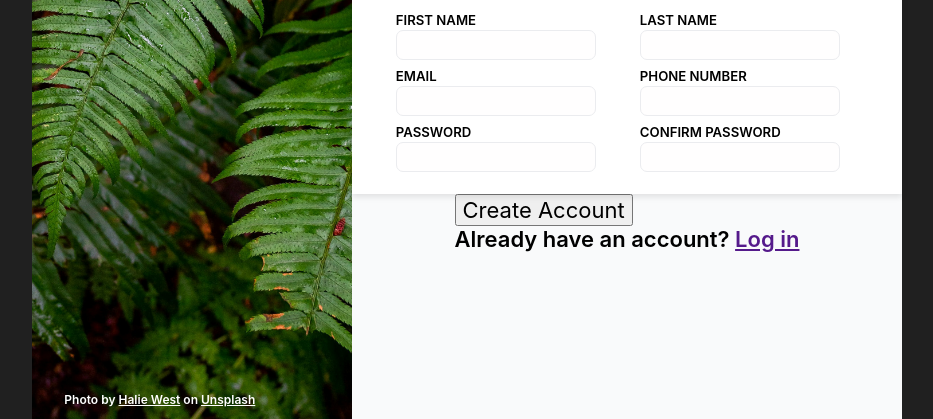
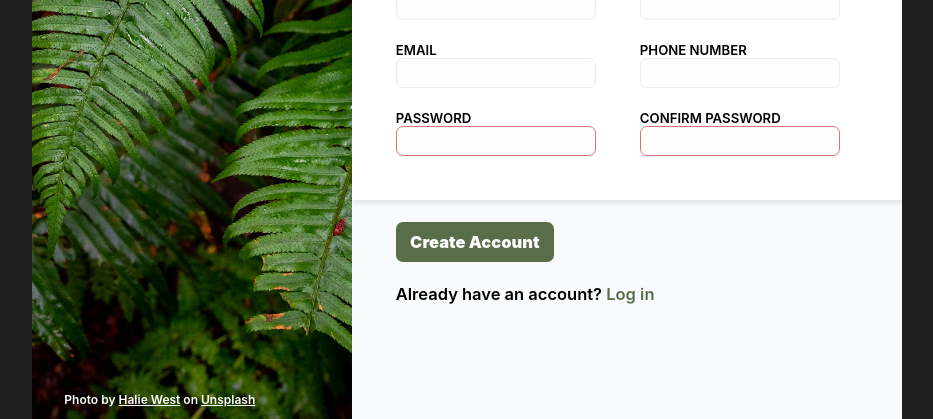
Before and after one commit to cms76/ProjectSignUpForm, a plain HTML site: page index.html in a window 1280 px wide. Shown: the part 381-800 px from the top of the page, without its empty margins (173-1106 px from the left). Drawn offline with Linux system fonts and the light colour scheme; files whose address does not match are found by name.

Commit message:
final version

```diff
--- a/index.html
+++ b/index.html
@@ -24,21 +24,35 @@
             <form class="signup-form">
                 <fieldset>
                     <legend>Let's do this!</legend>
-                    <div class="form-left-col">
+                    <div class="form-row">
+                        <div class="form-entry">
                             <label for="firstname">First Name</label>
                             <input type="text" id="firstname" name="firstname">
+                        </div>
+                        <div class="form-entry">
+                            <label for="lastname">Last Name</label>
+                            <input type="text" id="lastname" name="lastname">
+                        </div>
+                    </div>
+                    <div class="form-row">
+                        <div class="form-entry">
                             <label for="email">Email</label>
                             <input type="text" id="email" name="email">
+                        </div>
+                        <div class="form-entry">
+                            <label for="phone">Phone Number</label>
+                            <input type="text" id="phone" name="phone">
+                        </div>
+                    </div>
+                    <div class="form-row">
+                        <div class="form-entry">
                             <label for="password">Password</label>
                             <input type="password" id="password" name="password">
                         </div>
-                    <div class="form-right-col">
-                        <label for="lastname">Last Name</label>
-                        <input type="text" id="lastname" name="lastname">
-                        <label for="phone">Phone Number</label>
-                        <input type="text" id="phone" name="phone">
+                        <div class="form-entry">
                             <label for="confirm-password">Confirm Password</label>
                             <input type="password" id="confirm-password" name="confirm-password">
+                        </div>
                     </div>
                 </fieldset>
             </form>
--- a/styles.css
+++ b/styles.css
@@ -13,6 +13,7 @@
 p {
     margin-block-start: 0;
     margin-block-end: 0;
+    padding-inline-start: 0;
   }
 
 a:link{
@@ -55,6 +56,7 @@
 .login-area{
     height: 100%;
     width: calc(100% - var(--logo-width));
+    min-width: 520px;
     display: flex;
     flex-direction: column;
     justify-content: center;
@@ -131,28 +133,27 @@
 fieldset{
     box-sizing: border-box;
     display:flex;
-    flex-direction: row;
-    flex-wrap: wrap;
-    column-count: 2;
+    flex-direction: column;
+    flex-wrap: none;
     margin: 0;
     padding: 0;
     border:none;
 }
 
-fieldset .form-left-col{
-    margin-top: 2rem;
-    margin-left: 2rem;
+fieldset:first-child {
+    margin-top: 3rem;
 }
 
-fieldset .form-right-col{
-    margin-top: 2rem;
-    margin-left: 2rem;
+fieldset .form-row{
+    margin-top: 0rem;
+    display: flex;
 }
 
 legend {
     position: absolute;
     top: 0.5rem;
     left: 2rem;
+    padding-inline-start: 0;
 }
 
 label {
@@ -172,10 +173,67 @@
     background-color: rgb(255,254, 254);
     box-sizing: border-box;
     font-size: 0.6rem;
+    box-sizing: border-box;
+}
+
+input[type="password"] {
+    display: block;
+    width: 200px;
+    height: 30px;
+    border-radius: 7px;
+    border-width: 1px;
+    border-style: solid;
+    border-color: rgb(212,117, 117);
+    background-color: rgb(255,254, 254);
+    box-sizing: border-box;
+    font-size: 0.6rem;
 }
 
 input:focus, input:focus-visible{
     box-shadow: 2px 2px 2px rgba(0, 0, 0, 0.549);
-    border-color: rgb(206,97, 97);
+    border-color: rgb(47,91, 216);
     outline: none;
 }
+
+.form-entry{
+    display: flex;
+    flex-direction: column;
+    margin-left: 2rem;
+    margin-bottom: 1rem;
+}
+
+/* Button and Log in link styles */
+
+div.button-area{
+    display: flex;
+    flex-direction: column;
+    justify-content: left;
+    align-items: left;
+    width: 100%;
+}
+
+button.signup-button {
+    margin-top: 1rem;
+    margin-left: 2rem;
+    width: 158px;
+    height: 40px;
+    border-radius: 7px;
+    border: none;
+    background-color: rgb(89,109, 72);
+    color: white;
+    font-size: 0.75rem;
+    font-weight: 900;
+    cursor: pointer;
+}
+
+.button-area p{
+    margin-top: 1rem;
+    margin-left: 2rem;
+    font-size: 0.75rem;
+}
+
+.button-area p a{
+    text-decoration: none;
+    font-weight: 600;
+    color: rgb(89,109, 72);
+}
```
Lines whose indentation alone changed are shown as unchanged.
